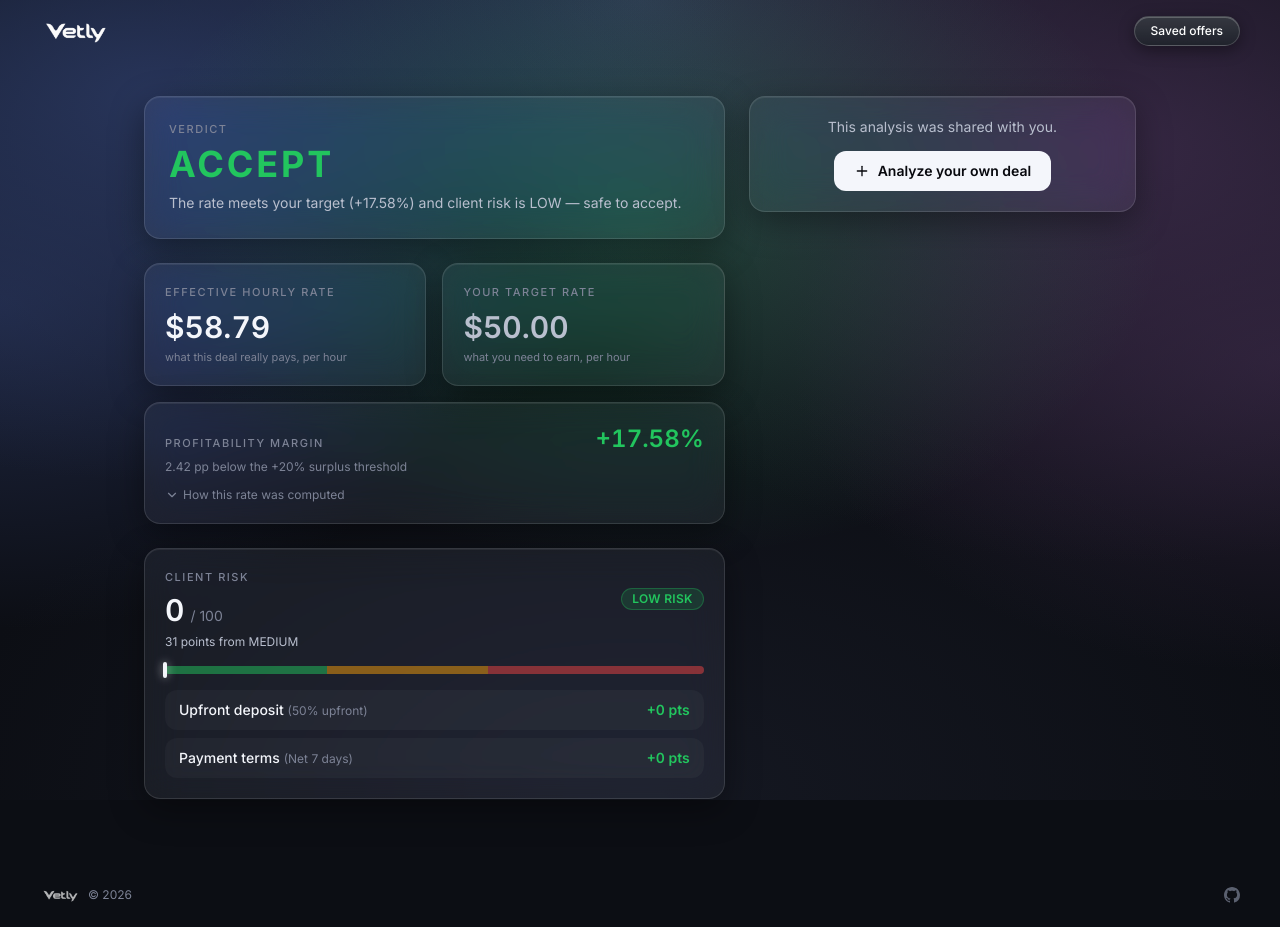
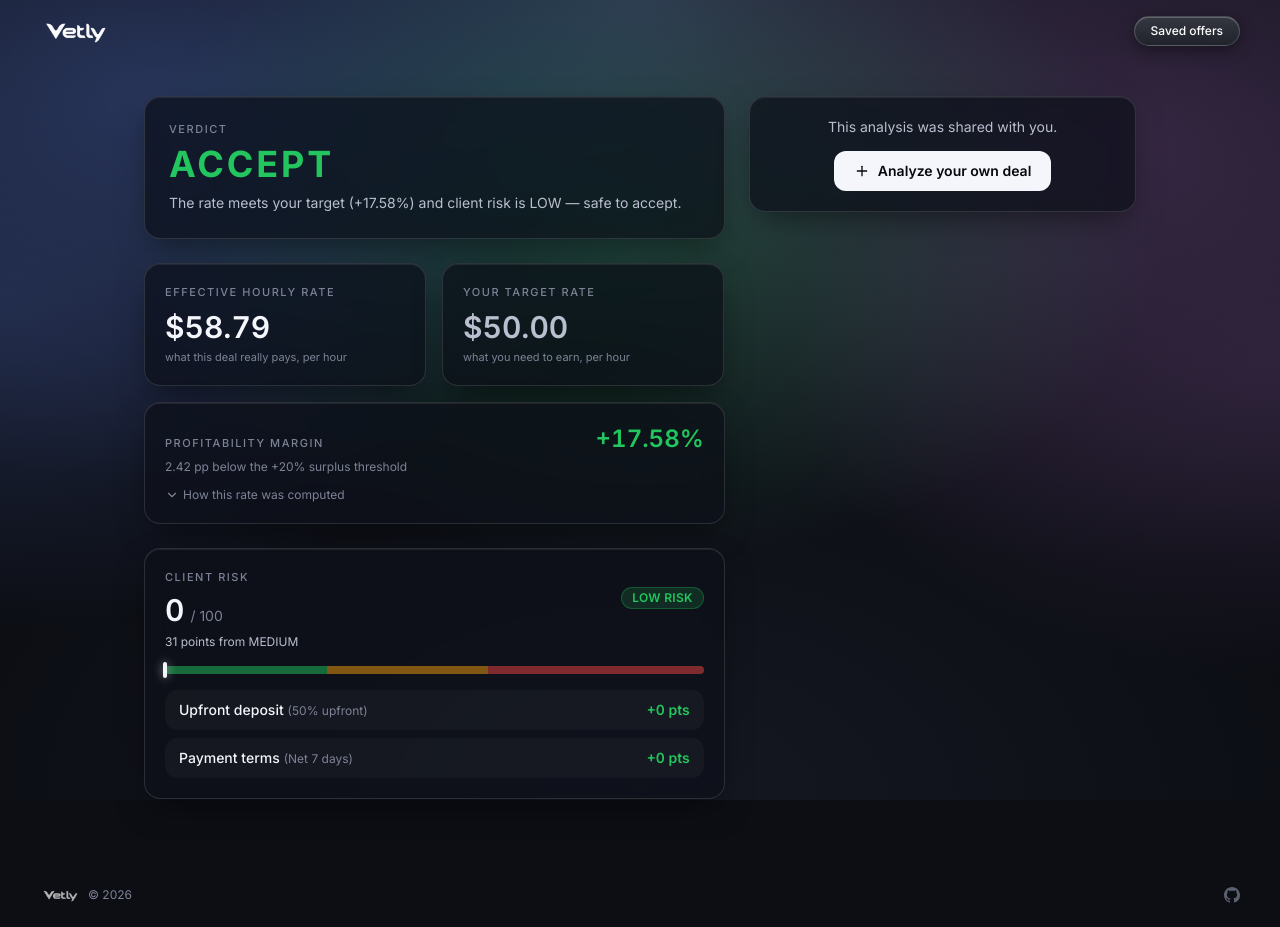
Before and after one commit to chulopp/Vetly, a Next.js app: page /result/1 in a window 1280 px wide. Built offline with nearby package versions, Linux system fonts and the light colour scheme; no server answers; the database is empty.

Commit message:
fix(ui): eliminate visual tile glitch via layer isolation and volta dark glass

```diff
--- a/src/app/globals.css
+++ b/src/app/globals.css
@@ -50,6 +50,8 @@ html {
     radial-gradient(750px 420px at 50% 0%, rgba(55, 65, 98, 0.7), transparent 65%),
     radial-gradient(1000px 600px at 50% 100%, rgba(30, 34, 48, 0.5), transparent 70%);
   background-repeat: no-repeat;
+  contain: strict;
+  isolation: isolate;
   transform: translateZ(0);
 }
 
@@ -61,29 +63,29 @@ body {
 /* ── Glass materials (manual CSS approach — locked plan decision #3) ── */
 
 .glass {
-  background: rgba(255, 255, 255, 0.055);
-  -webkit-backdrop-filter: blur(18px) saturate(150%);
-  backdrop-filter: blur(18px) saturate(150%);
+  background: rgba(14, 17, 24, 0.75);
+  -webkit-backdrop-filter: blur(12px) saturate(150%);
+  backdrop-filter: blur(12px) saturate(150%);
   border: 1px solid rgba(255, 255, 255, 0.12);
   box-shadow:
-    inset 0 1px 0 rgba(255, 255, 255, 0.07),
-    0 10px 34px rgba(0, 0, 0, 0.38);
-  transform: translateZ(0);
-  -webkit-backface-visibility: hidden;
-  backface-visibility: hidden;
+    inset 0 1px 0 rgba(255, 255, 255, 0.08),
+    0 12px 32px -8px rgba(0, 0, 0, 0.5);
+  overflow: hidden;
+  isolation: isolate;
+  contain: paint;
 }
 
 .glass-strong {
-  background: rgba(255, 255, 255, 0.085);
-  -webkit-backdrop-filter: blur(24px) saturate(160%);
-  backdrop-filter: blur(24px) saturate(160%);
+  background: rgba(14, 17, 24, 0.85);
+  -webkit-backdrop-filter: blur(16px) saturate(160%);
+  backdrop-filter: blur(16px) saturate(160%);
   border: 1px solid rgba(255, 255, 255, 0.16);
   box-shadow:
     inset 0 1px 0 rgba(255, 255, 255, 0.1),
-    0 14px 44px rgba(0, 0, 0, 0.45);
-  transform: translateZ(0);
-  -webkit-backface-visibility: hidden;
-  backface-visibility: hidden;
+    0 16px 40px -8px rgba(0, 0, 0, 0.6);
+  overflow: hidden;
+  isolation: isolate;
+  contain: paint;
 }
 
 /* ── Volta-inspired window / card ── */
@@ -109,7 +111,11 @@ body {
     inset 0 1px 0 rgba(255, 255, 255, 0.22),
     0 4px 16px rgba(0, 0, 0, 0.4);
   color: #ffffff;
-  transition: all 0.2s cubic-bezier(0.16, 1, 0.3, 1);
+  transition:
+    background 0.2s cubic-bezier(0.16, 1, 0.3, 1),
+    border-color 0.2s cubic-bezier(0.16, 1, 0.3, 1),
+    box-shadow 0.2s cubic-bezier(0.16, 1, 0.3, 1),
+    transform 0.2s cubic-bezier(0.16, 1, 0.3, 1);
 }
 .btn-volta-cta:hover {
   background: linear-gradient(180deg, rgba(255, 255, 255, 0.2) 0%, rgba(255, 255, 255, 0.08) 100%), #181d2a;
--- a/src/components/ui/Spinner.tsx
+++ b/src/components/ui/Spinner.tsx
@@ -4,6 +4,7 @@ export function Spinner({ className }: { className?: string }) {
   return (
     <span
       aria-hidden
+      style={{ willChange: 'transform', transform: 'translateZ(0)', contain: 'strict' }}
       className={cn('inline-block size-4 animate-spin rounded-full border-2 border-current border-t-transparent', className)}
     />
   );
```
